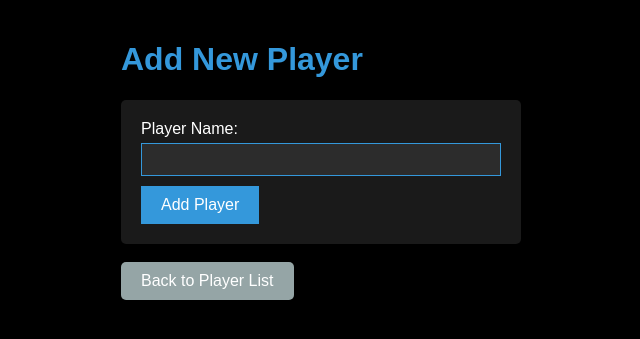
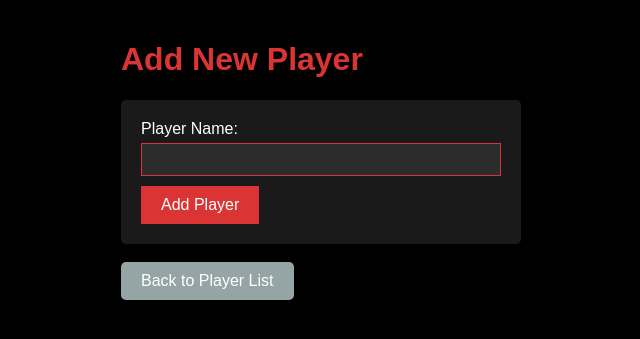
Before and after one commit to Jaybear411/TheBarnHouse, a Flask app: page /add_player in a window 1280 px wide. Shown: the top 339 px of the page, without its empty margins (319-959 px from the left). Run offline with Flask 3, Linux system fonts and the light colour scheme; parts of the project's set-up code (start-up, migrations or seed data) failed here and were passed over.

Commit message:
changed colors

```diff
--- a/templates/add_player.html
+++ b/templates/add_player.html
@@ -14,7 +14,7 @@
             color: #ffffff;
         }
         h1 {
-            color: #3498db;
+            color: #db3434;
         }
         form {
             background-color: #1a1a1a;
@@ -32,10 +32,10 @@
             box-sizing: border-box;
             background-color: #2c2c2c;
             color: #ffffff;
-            border: 1px solid #3498db;
+            border: 1px solid #db3434;
         }
         button {
-            background-color: #3498db;
+            background-color: #db3434;
             color: white;
             padding: 10px 20px;
             font-size: 16px;
@@ -44,7 +44,7 @@
             transition: background-color 0.3s;
         }
         button:hover {
-            background-color: #2980b9;
+            background-color: #db3434;
         }
         .button {
             display: inline-block;
--- a/templates/home.html
+++ b/templates/home.html
@@ -13,14 +13,14 @@
             color: white;
         }
         h1 {
-            color: #3498db;
+            color: #db3434;
         }
         img {
             max-width: 300px;
             margin: 20px 0;
         }
         button {
-            background-color: #3498db;
+            background-color: #db3434;
             color: white;
             padding: 10px 20px;
             font-size: 16px;
@@ -29,7 +29,7 @@
             transition: background-color 0.3s;
         }
         button:hover {
-            background-color: #2980b9;
+            background-color: #db3434;
         }
     </style>
 </head>
```
Also changed, not shown: templates/manage_players.html (+4 -4 lines), templates/update_player.html (+6 -5 lines).
